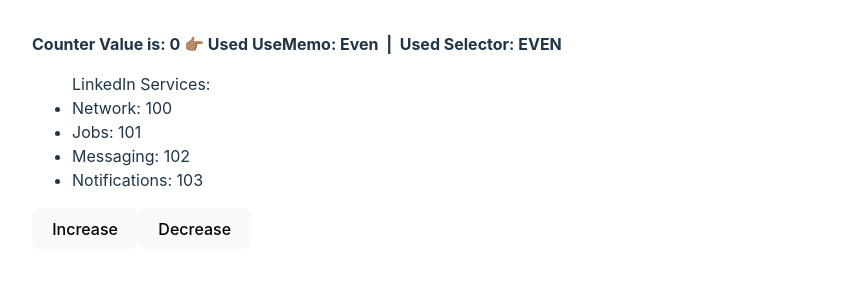
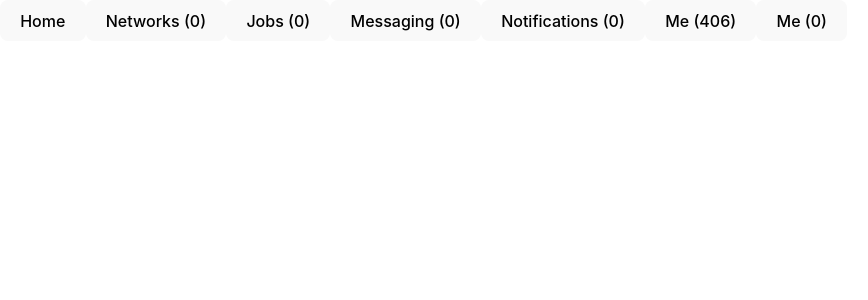
Before and after one commit to pankaj-gitcode/ReactJS, a React (Vite) app in the folder recoil_deep_dive/: page / in a window 1280 px wide. Shown: the top 300 px of the page, without its empty margins (0-868 px from the left). Built offline with nearby package versions, Linux system fonts and the light colour scheme; no server answers.

Commit message:
deep_dive_recoil_used_useMemo_selector_fetch_axio_v1

```diff
--- a/recoil_deep_dive/src/App.jsx
+++ b/recoil_deep_dive/src/App.jsx
@@ -1,78 +1,58 @@
-import React, { useEffect, useMemo } from 'react'
-
-import './App.css'
+import React, { useEffect } from 'react'
 import { RecoilRoot, useRecoilState, useRecoilValue, useSetRecoilState } from 'recoil'
-import { countAtom, countSelector, dataAtom } from './atoms'
-
+import { fetchDataAtom, fetchDataSelector, jobsAtom, messagingAtom, networkAtom, notificationsAtom, serviceSelector } from './atoms'
+import axios from 'axios'
 export default function App(){
-  return(
+  return (
     <div>
-    <RecoilRoot>
-      <Count/>
-    </RecoilRoot>
-    </div>
-  )
-}
-//Component-1: Count
-const Count = ()=>{
-  return(
-    <div>
-      <CountRender />
-      <Buttons />
-      {console.log("wont re-render")}
+      <RecoilRoot>
+        <MainApp />
+      </RecoilRoot>
     </div>
   )
 }
 
-//Component-2: CountRender
-const CountRender = ()=>{
-  const count = useRecoilValue(countAtom);
-  const selectCount = useRecoilValue(countSelector);
+const MainApp = ()=>{
+  const networkCount = useRecoilValue(networkAtom);
+  const jobsCount = useRecoilValue(jobsAtom);
+  const msgCount = useRecoilValue(messagingAtom);
+  const notificationsCount = useRecoilValue(notificationsAtom);
+  const allServices = useRecoilValue(serviceSelector);
 
-  const [datas, setDatas] = useRecoilState(dataAtom);
+  const setMsgCount =  useSetRecoilState(messagingAtom);
+
+  const [datas, setDatas] = useRecoilState(fetchDataAtom);
+  const fetchData =  useRecoilValue(fetchDataSelector);
+
+
+  // useEffect(()=>{
+  //   const fetchData = async()=>{
+  //     const response = await fetch("https://sum-server.100xdevs.com/notifications");
+  //     const res = await response.json();
+  //     setDatas(res);
+  //   }
+  //   fetchData();
+  // }, [msgCount])
 
   useEffect(()=>{
-    const fetchData = async()=>{
-      try{
-        const response = await fetch("https://sum-server.100xdevs.com/notifications");
-        const res = await response.json();
-        setDatas(res);
-      }
-      catch(err){console.log(`ERROR:=> ${err}`)}
-    }
-    fetchData();
-  }, [count])
+    axios.get("https://sum-server.100xdevs.com/notifications")
+    .then((res)=>{
+      setDatas(res.data)
+    })
+    .catch(err=>console.log(`ERROR: ${err}`))
+  }, [msgCount])
 
-  const EvenOdd = useMemo(()=>{
-    return count%2==0?'Even':'Odd'
-  }, [count])
-  console.log("it'll re-render => Comp.:CountRender")
+
   return(
     <div>
-      <b>Counter Value is: {count}</b>
-      <b> 👉🏽 Used UseMemo: {EvenOdd} &nbsp;|&nbsp; Used Selector: {selectCount}</b>
+      <button>Home</button>
+      <button>Networks ({datas.network>=100?"99+":datas.network})</button>
+      <button>Jobs ({datas.jobs})</button>
+      <button>Messaging ({datas.messaging})</button>
+      <button>Notifications ({datas.notifications})</button>
 
-      <ul> LinkedIn Services:
-        <li>Network: {datas.network}</li>
-        <li>Jobs: {datas.jobs}</li>
-        <li>Messaging: {datas.messaging}</li>
-        <li>Notifications: {datas.notifications}</li>
-      </ul>
-      {console.log(`all ${datas.network}`)}
+      <button onClick={()=>{setMsgCount(count=>count+1)}}>Me ({allServices})</button>
+      <button onClick={()=>{setMsgCount(count=>count+1)}}>Me ({fetchData})</button>
     </div>
   )
 }
-
-//component-3: Buttons
-const Buttons = ()=>{
-  const count = useRecoilValue(countAtom);
-  const setCounter = useSetRecoilState(countAtom);
-
-  return(
-    <div>
-      <button onClick={()=>setCounter(coun=>coun+1)}>Increase</button>
-      <button onClick={()=>setCounter(coun=>coun-1)}>Decrease</button>
-      {console.log("It'll Re-render=>BUTTON Comp.")}
-    </div>
-  )
-}
--- a/recoil_deep_dive/src/atoms.jsx
+++ b/recoil_deep_dive/src/atoms.jsx
@@ -1,24 +1,52 @@
-import { atom, selector } from "recoil";
+import {atom, selector} from 'recoil'
 
-export const countAtom = atom({
-    key: 'countAtom',
-    default: 0
+export const networkAtom = atom({
+    key: 'networkAtom',
+    default: 100
 })
 
-export const countSelector = selector({
-    key: 'countSelector',
+export const jobsAtom = atom({
+    key: 'jobsAtom',
+    default: 101
+})
+
+export const messagingAtom = atom({
+    key: 'messagingAtom',
+    default: 102
+})
+
+export const notificationsAtom = atom({
+    key: 'notificatonsAtom',
+    default: 103
+})
+
+export const serviceSelector = selector({
+    key: 'serviceSelector',
     get:({get})=>{
-        const selectCount = get(countAtom);
-        return selectCount%2==0?'EVEN':'ODD'
+        const network = get(networkAtom);
+        const jobs = get(jobsAtom);
+        const message = get(messagingAtom);
+        const notifications = get(notificationsAtom);
+
+        const allServices = network + jobs + message+notifications;
+        return allServices;
     }
 })
 
-export const dataAtom = atom({
-   key: 'dataAtom',
-   default: {
-    network: 100,
-    jobs: 101,
-    messaging: 102,
-    notifications: 103
-   }
+export const fetchDataAtom = atom({
+    key: 'fetchDataAtom',
+    default: {
+        network: 0,
+        jobs: 0,
+        messaging: 0,
+        notifications: 0
+    }
 })
+
+export const fetchDataSelector = selector({
+    key: 'fetchDataSelector',
+    get: ({get})=>{
+        const services = get(fetchDataAtom);
+        return services.network + services.jobs + services.messaging + services.notifications;
+    }
+})
```
